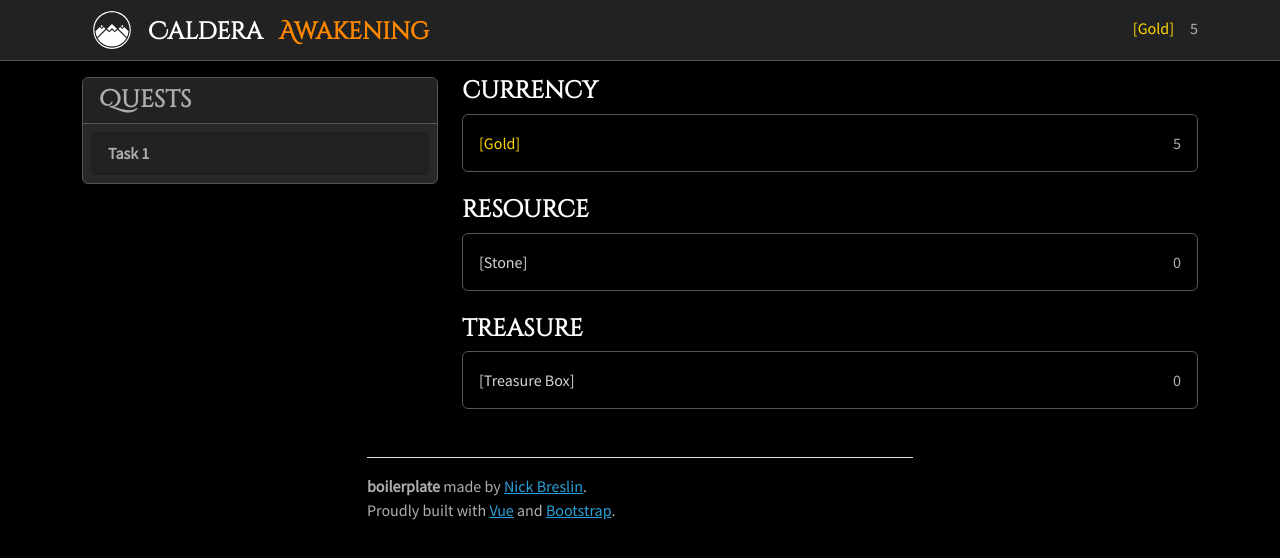
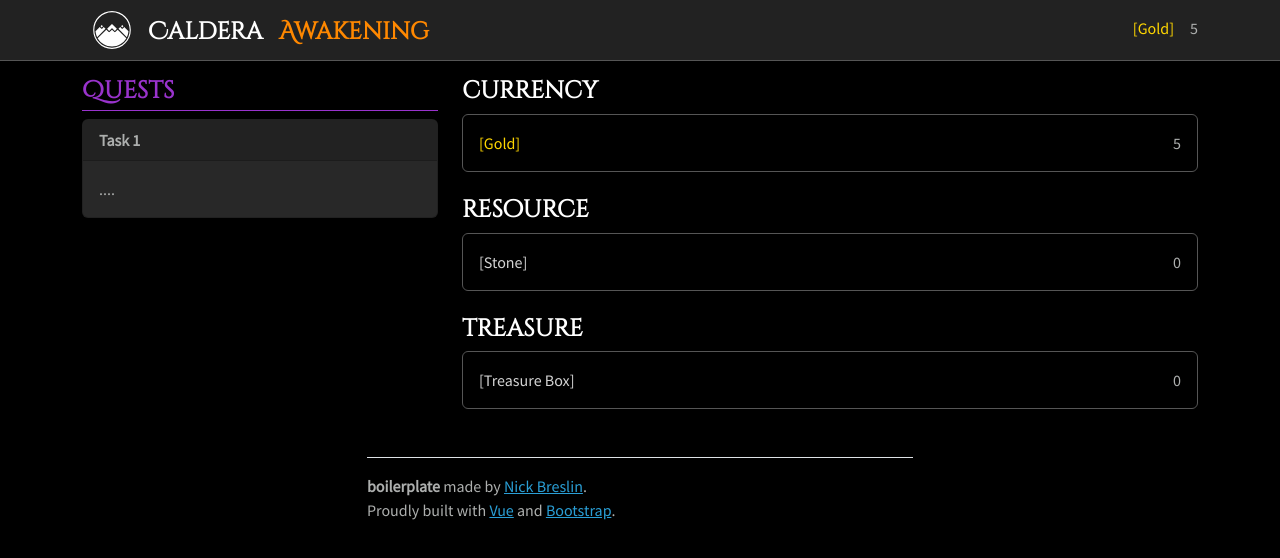
Before and after one commit to nickbreslin/caldera-awakening, a Vue app: page / in a window 1280 px wide. Shown: the top 558 px of the page. Built offline with nearby package versions, Linux system fonts and the light colour scheme.

Commit message:
Simplifying tasklist

```diff
--- a/src/components/TaskList.vue
+++ b/src/components/TaskList.vue
@@ -1,6 +1,6 @@
 <template>
   <div id="tasklist">
-    <div class="card border border-secondary mb-5">
+    <div class="card border border-secondary mb-5 d-none">
       <div class="card-header border-bottom border-secondary bg-light h5">
         Quests
       </div>
@@ -22,7 +22,7 @@
         </div>
       </div>
     </div>
-    <!--
+
     <div class="h5 border-bottom border-info text-info pb-1 mb-2">Quests</div>
     <div class="card mb-2">
       <div
@@ -38,25 +38,6 @@
         <div class="card-body">....</div>
       </div>
     </div>
-
-    <div class="h5 mt-5">Quests</div>
-    <div class="border border-secondary p-2 rounded">
-      <div class="card mb-2">
-        <div
-          class="card-header bg-light"
-          data-bs-toggle="collapse"
-          data-bs-target="#task3"
-          role="button"
-        >
-          <div class="fw-bold">Task 1</div>
-        </div>
-
-        <div id="task3" class="collapse show">
-          <div class="card-body">....</div>
-        </div>
-      </div>
-    </div>
-    -->
   </div>
 </template>
 
```
